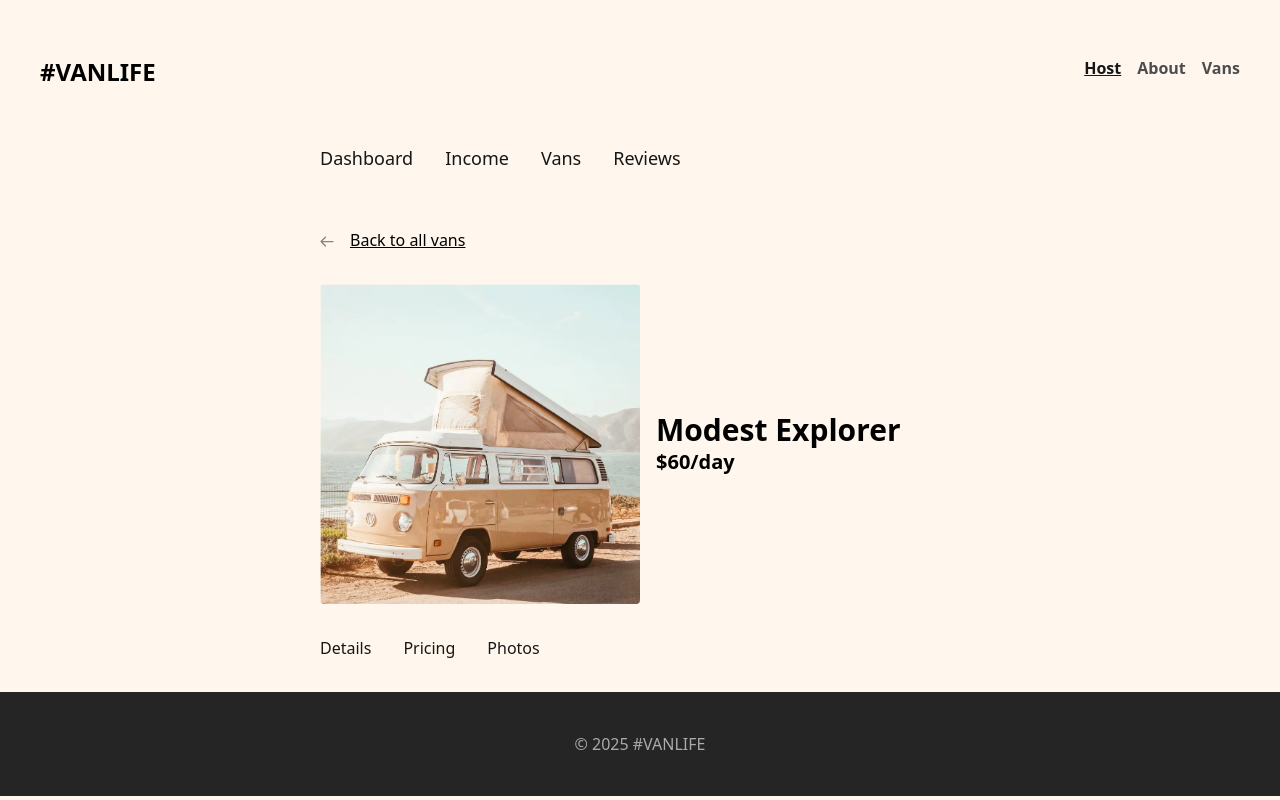
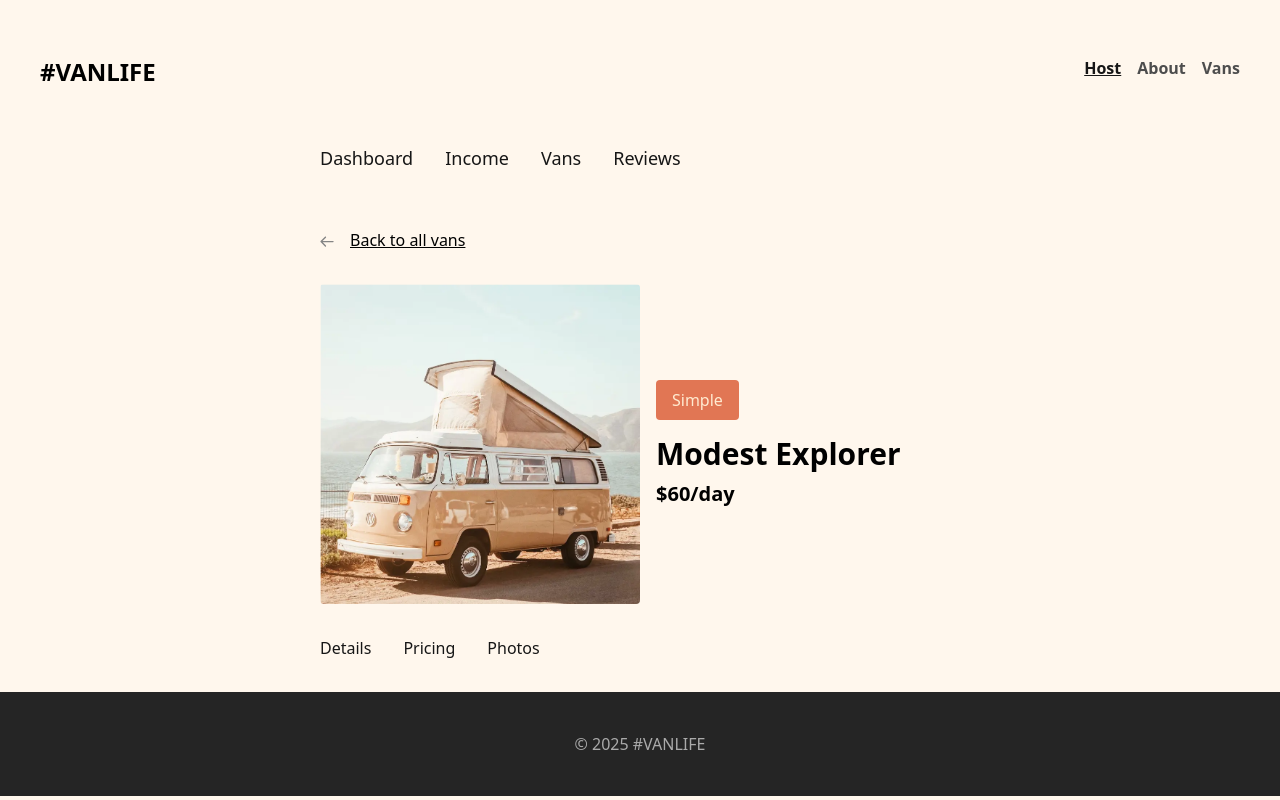
Before and after one commit to JoleneKearse/vanlife, a React (Vite) app: page /host/vans/1 in a window 1280 px wide. Built offline with nearby package versions, Linux system fonts and the light colour scheme.

Commit message:
chore: add badge

```diff
--- a/src/pages/Host/HostVanDetailPage.jsx
+++ b/src/pages/Host/HostVanDetailPage.jsx
@@ -1,16 +1,17 @@
 import { useParams } from "react-router-dom";
+import { vans } from "../../data/vans";
 import HostLinkTo from "../../components/HostLinkTo";
-import { vans } from "../../data/vans";
 import Tab from "../../components/Tab";
+import Badge from "../../components/Badge";
+import { getBadgeColor } from "../../utils/utils";
 
 const HostVanDetailPage = () => {
   const { id } = useParams();
-  console.log(id);
   const van = vans.find((v) => v.id === parseInt(id));
   if (!van) {
     return <p>Van not found</p>;
   }
-  const { image, name, price } = van;
+  const { image, category, name, price } = van;
 
   return (
     <>
@@ -20,27 +21,22 @@ const HostVanDetailPage = () => {
       </HostLinkTo>
       <section className="flex gap-4 items-center my-8">
         <img src={image} alt="Van" className="w-1/2 h-auto rounded-sm" />
-        <div>
+        <div className="flex flex-col gap-4">
+          <Badge badgeColor={getBadgeColor(category)}>{category}</Badge>
           <p className="text-3xl font-bold">{name}</p>
-          <p className="text-xl font-semibold">${price}/day</p>
+          <p className="text-xl font-semibold -mt-2">${price}/day</p>
         </div>
       </section>
       <nav className="mb-8">
         <ul className="flex gap-8 text-neutral-500 text-md underline-offset-6">
           <li>
-            <Tab to="/host/vans/:id">
-              Details
-            </Tab>
+            <Tab to="/host/vans/:id">Details</Tab>
           </li>
           <li>
-            <Tab to="/host/vans/:id/pricing">
-              Pricing
-            </Tab>
+            <Tab to="/host/vans/:id/pricing">Pricing</Tab>
           </li>
           <li>
-            <Tab to="/host/vans/:id/photos">
-              Photos
-            </Tab>
+            <Tab to="/host/vans/:id/photos">Photos</Tab>
           </li>
         </ul>
       </nav>
```
